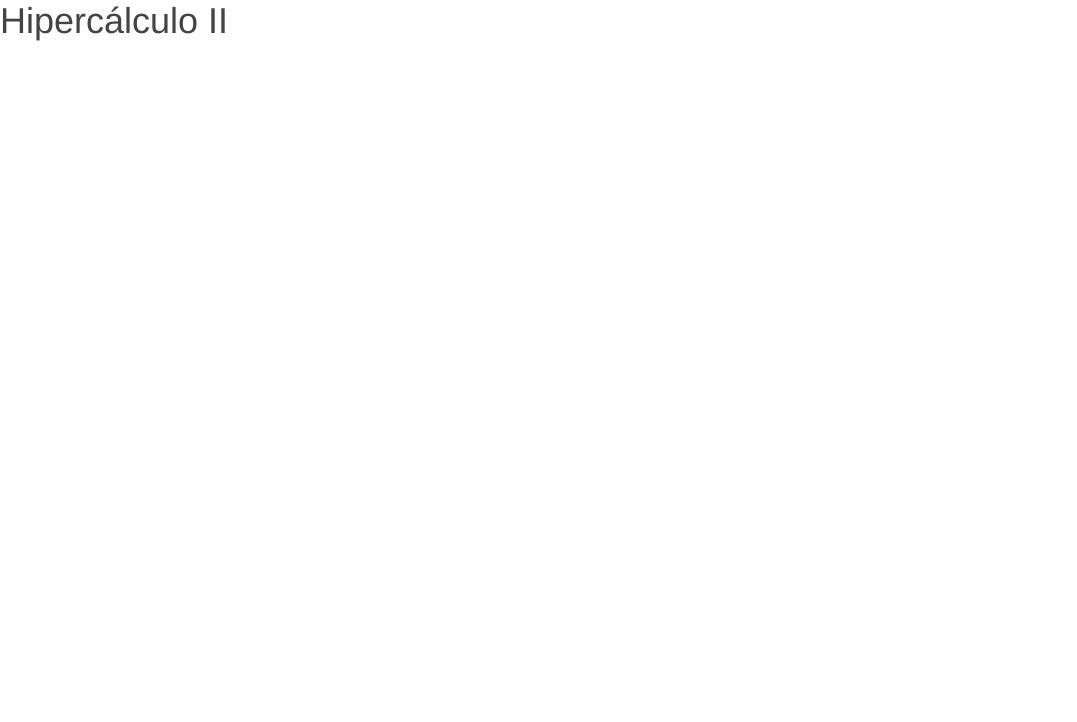
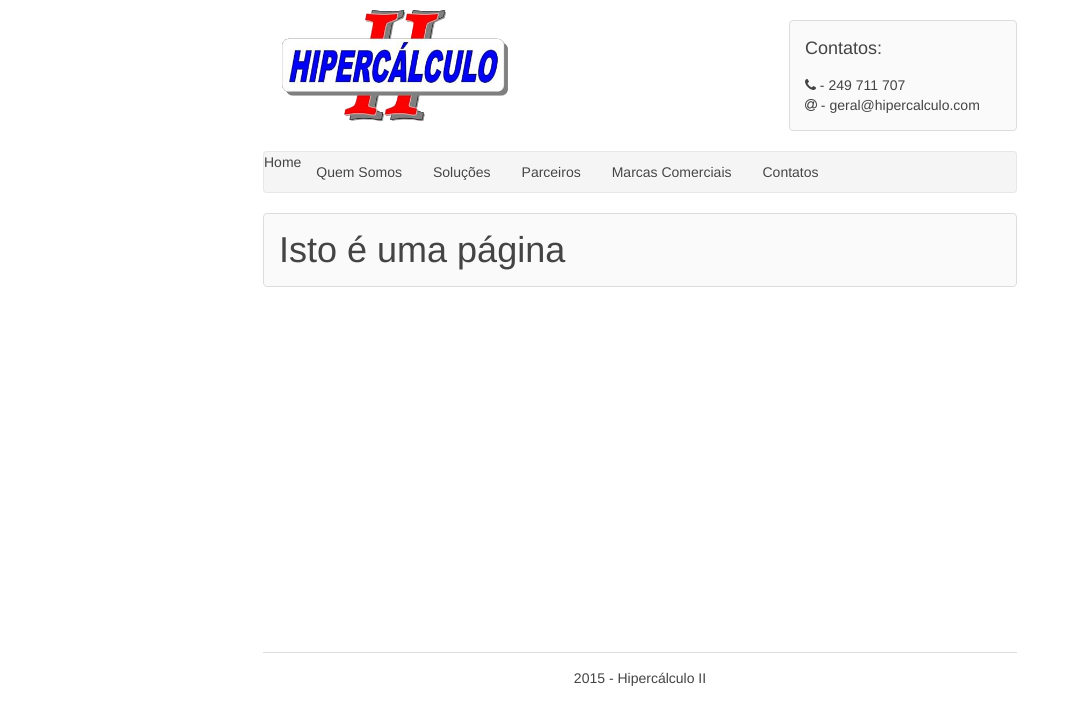
Before and after one commit to JCT-Dev/Hipercalculo, a plain HTML site: page index.html in a window 1280 px wide. Shown: the whole page, without its empty margins (0-1077 px from the left). Drawn offline with Linux system fonts and the light colour scheme.

Commit message:
Estrutura Básica

```diff
--- /dev/null
+++ b/home.html
@@ -0,0 +1,14 @@
+<!DOCTYPE html>
+<html>
+    <head>
+        <title>Hipercálculo II</title>
+        <link rel="stylesheet" href="css/uikit.almost-flat.css"/>
+        <script src="jquery.js"></script>
+        <script src="js/uikit.min.js"></script>
+    </head>
+    <body>
+        <div class="uk-panel uk-panel-box">
+            <h1>Isto é uma página</h1>
+        </div>
+    </body>
+</html>
--- a/index.html
+++ b/index.html
@@ -5,8 +5,46 @@
         <link rel="stylesheet" href="css/uikit.almost-flat.css"/>
         <script src="jquery.js"></script>
         <script src="js/uikit.min.js"></script>
+        <script src="script.js"></script>
     </head>
-    <body>
-        <h1>Hipercálculo II</h1>
+    <body align="center">
+        <div class="uk-grid">
+            <div class="uk-width-2-10">
+
+            </div>
+            <div class="uk-width-6-10">
+                <div class="uk-grid" align="left">
+                    <div class="uk-width-2-3">
+                        <img width=275 alt="Logo" src="images/logo.png">
+                    </div>
+                    <div class="uk-width-1-3">
+                        <br>
+                        <div class="uk-panel uk-panel-box">
+                            <div class="uk-panel-title">Contatos:</div>
+                            <i class="uk-icon-phone"></i> - 249 711 707<br>
+                            <i class="uk-icon-at"></i> - geral@hipercalculo.com
+                        </div>
+                    </div>
+                </div>
+                <br>
+                <nav class="uk-navbar">
+                    <ul class="uk-navbar-nav">
+                        <li id="home" class="uk-active" onclick="home();">Home</li>
+                        <li id="quem_somos" class="uk-not-active"><a href="quem_somos.html">Quem Somos</a></li>
+                        <li id="solucoes" class="uk-not-active"><a href="solucoes.html">Soluções</a></li>
+                        <li id="parceiros" class="uk-not-active"><a href="parceiros.html">Parceiros</a></li>
+                        <li id="marcas_comerciais" class="uk-not-active"><a href="marcas_comerciais.html">Marcas Comerciais</a></li>
+                        <li id="contatos" class="uk-not-active"><a href="contatos.html">Contatos</a></li>
+                    </ul>
+                </nav>
+                <br>
+                <iframe id="end_frame" height=100% width=100% src="home.html"></iframe>
+                <hr>
+                <p>2015 - Hipercálculo II</p>
+            </div>
+            <div class="uk-width-2-10">
+
+            </div>
+        </div>
     </body>
 </html>
--- /dev/null
+++ b/script.js
@@ -0,0 +1,3 @@
+function home(){
+
+}
```
Also changed, not shown: quem_somos.html (added, +14 -0 lines), images/logo.png (added).
